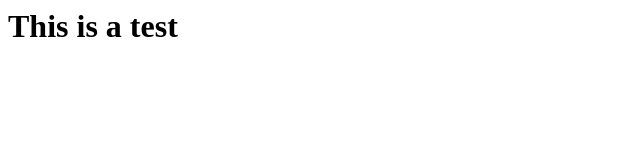
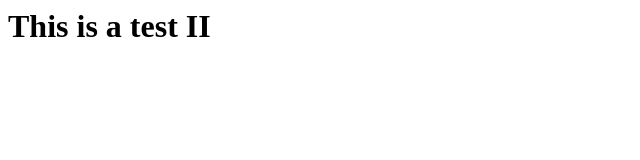
Before and after one commit to enzo-leonard/hello, a plain HTML site: page index.html in a window 1280 px wide. Shown: the full height of the page, 0-640 px from the left. Drawn offline with Linux system fonts and the light colour scheme.

Commit message:
Update index.html

```diff
--- a/index.html
+++ b/index.html
@@ -1 +1 @@
-<h1>This is a test</h1>
+<h1>This is a test II </h1>
```
